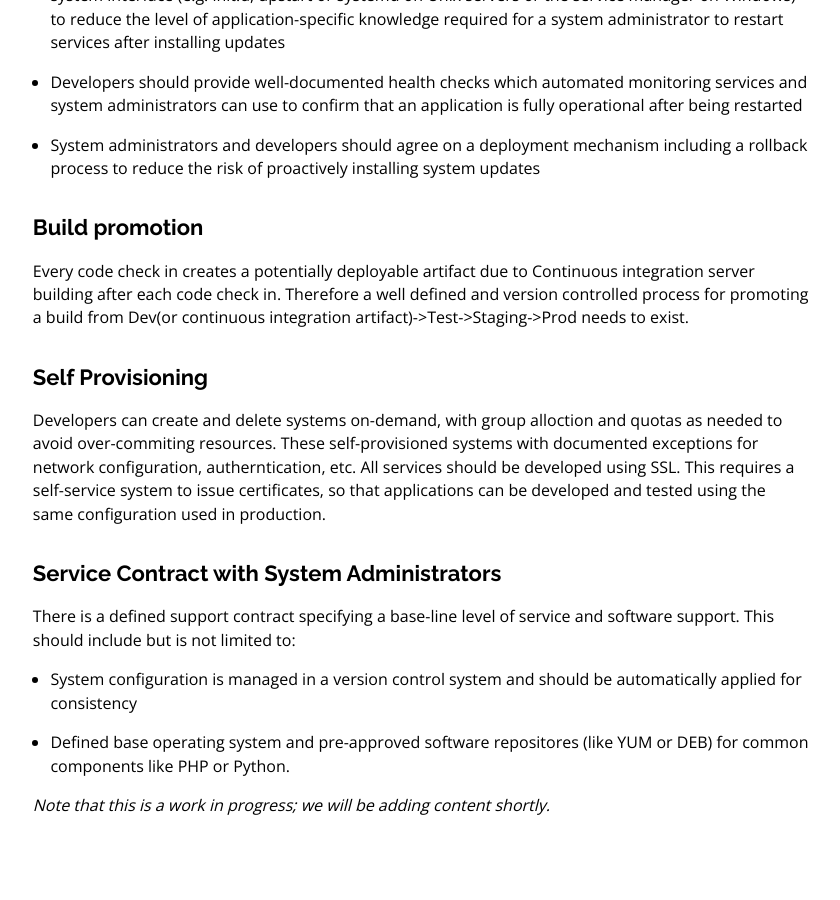
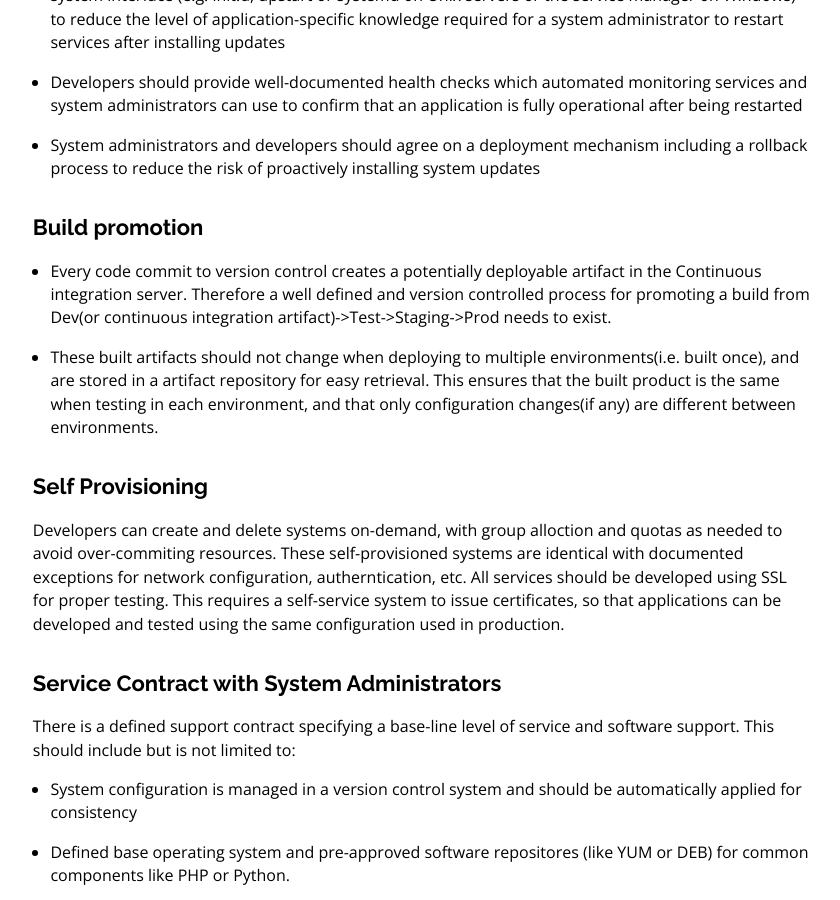
Before and after one commit to 18F/dev-environment, a Jekyll site: the page built from index.md, in a window 1280 px wide and 900 px high, scrolled down 2075 px. Shown: the whole window, without its empty margins (410-1250 px from the left). Built offline with Jekyll 4.4.1, drawn with Linux system fonts in a browser that asks for light colours; nearby versions of some CDN libraries; Markdown is read by kramdown in place of the engine named in the settings.

Commit message:
expanded on build promotion and reworded self-provisioning section

```diff
--- a/index.md
+++ b/index.md
@@ -58,10 +58,11 @@ Installing software updates promptly is a key security measure and avoids discre
 * System administrators and developers should agree on a deployment mechanism including a rollback process to reduce the risk of proactively installing system updates
 
 ## <a name="build-promotion"></a> Build promotion
-Every code check in creates a potentially deployable artifact due to Continuous integration server building after each code check in. Therefore a well defined and version controlled process for promoting a build from Dev(or continuous integration artifact)->Test->Staging->Prod needs to exist.
+* Every code commit to version control creates a potentially deployable artifact in the Continuous integration server. Therefore a well defined and version controlled process for promoting a build from Dev(or continuous integration artifact)->Test->Staging->Prod needs to exist.
+* These built artifacts should not change when deploying to multiple environments(i.e. built once), and are stored in a artifact repository for easy retrieval. This ensures that the built product is the same when testing in each environment, and that only configuration changes(if any) are different between environments.
 
 ## <a name="self-provisioning"></a> Self Provisioning
-Developers can create and delete systems on-demand, with group alloction and quotas as needed to avoid over-commiting resources. These self-provisioned systems with documented exceptions for network configuration, autherntication, etc. All services should be developed using SSL. This requires a self-service system to issue certificates, so that applications can be developed and tested using the same configuration used in production.
+Developers can create and delete systems on-demand, with group alloction and quotas as needed to avoid over-commiting resources. These self-provisioned systems are identical with documented exceptions for network configuration, autherntication, etc. All services should be developed using SSL for proper testing. This requires a self-service system to issue certificates, so that applications can be developed and tested using the same configuration used in production.
 
 ## <a name="service-contract"></a> Service Contract with System Administrators
 There is a defined support contract specifying a base-line level of service and software support. This should include but is not limited to:
```
